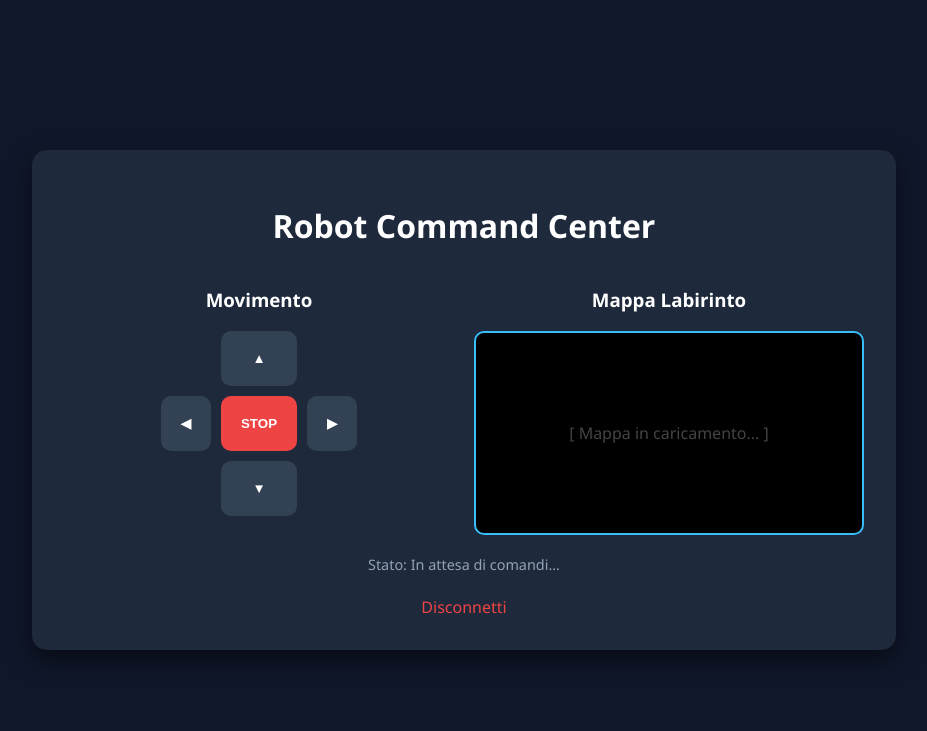
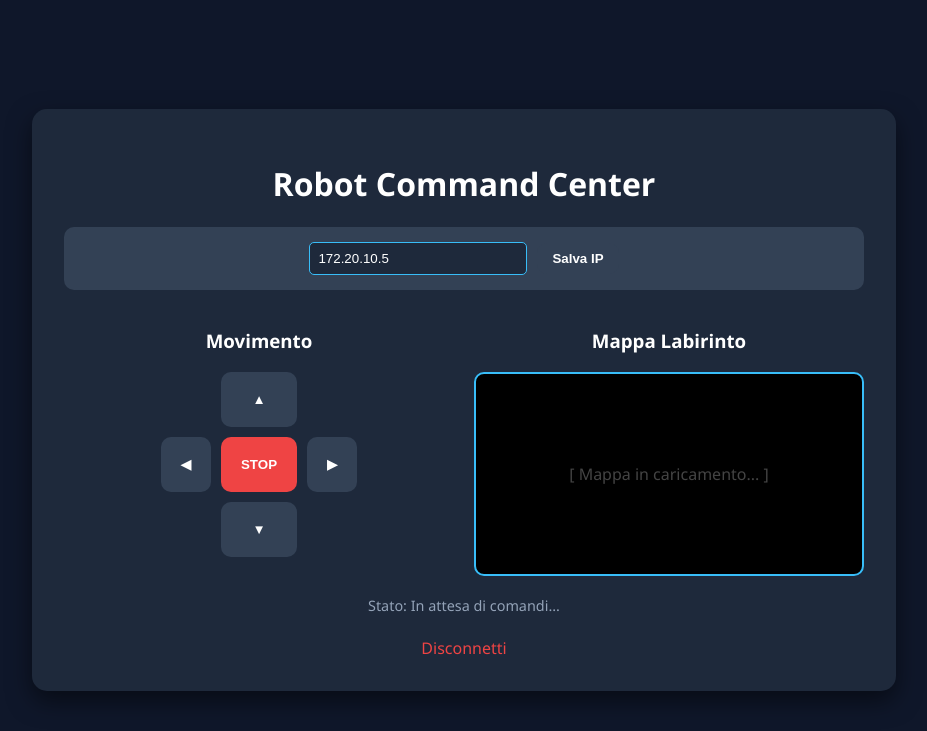
Before and after one commit to Romolo71/Robocup26, a PHP site: page /index.php in a window 1280 px wide. Shown: the top 731 px of the page, without its empty margins (176-1103 px from the left). Run offline with PHP 8.4, Linux system fonts and the light colour scheme; the visitor is signed in with stand-in values (Sample User, id 1).

Commit message:
WebUI: Added ip form

```diff
--- a/webUI/index.php
+++ b/webUI/index.php
@@ -29,6 +29,9 @@ if (isset($_GET['logout'])) {
             <?php if(isset($_SESSION['authorized'])): ?>
                 .login-box { display: none; }
                 .dashboard { display: grid; grid-template-columns: 1fr 1fr; gap: 20px; }
+                .config-panel { margin-bottom: 20px; padding: 15px; background: #334155; border-radius: 10px; display: flex; flex-wrap: wrap; gap: 10px; justify-content: center; align-items: center; }
+                .config-panel input { padding: 8px; border-radius: 5px; border: 1px solid var(--accent-color); background: #1e293b; color: white; width: 200px; }
+                .config-panel button { padding: 8px 15px; }
             <?php endif; ?>
         </style>
     </head>
@@ -47,6 +50,10 @@ if (isset($_GET['logout'])) {
                 </div>
             <?php else: ?>
                 <h1>Robot Command Center</h1>
+                <div class="config-panel">
+                    <input type="text" id="ipInput" placeholder="IP ESP32 (es. 192.168.1.10)">
+                    <button onclick="updateIP()">Salva IP</button>
+                </div>
                 <div class="dashboard">
                     <div>
                         <h3>Movimento</h3>
@@ -72,7 +79,24 @@ if (isset($_GET['logout'])) {
         </div>
 
         <script>
-            const ESP_IP = "172.20.10.5"; // Sostituisci con l'IP che apparirà sulla seriale dell'ESP32
+            let ESP_IP = localStorage.getItem('esp_ip') || "172.20.10.5";
+
+            // Imposta l'IP iniziale nell'input
+            document.addEventListener("DOMContentLoaded", () => {
+                const ipInput = document.getElementById('ipInput');
+                if (ipInput) {
+                    ipInput.value = ESP_IP;
+                }
+            });
+
+            function updateIP() {
+                const newIP = document.getElementById('ipInput').value;
+                if (newIP) {
+                    ESP_IP = newIP;
+                    localStorage.setItem('esp_ip', ESP_IP);
+                    document.getElementById('statusField').innerText = "Stato: IP aggiornato a " + ESP_IP;
+                }
+            }
 
             function sendCommand(dir) {
                 const status = document.getElementById('statusField');
```
